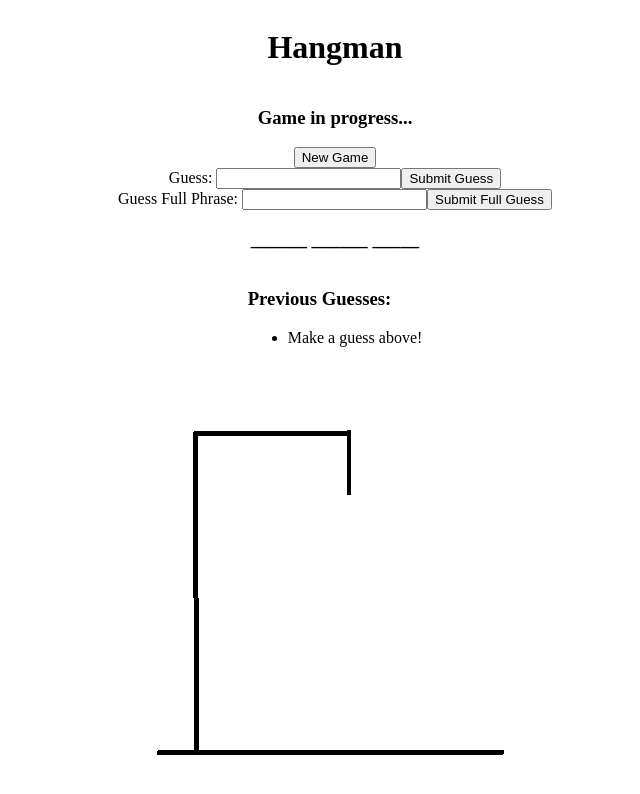
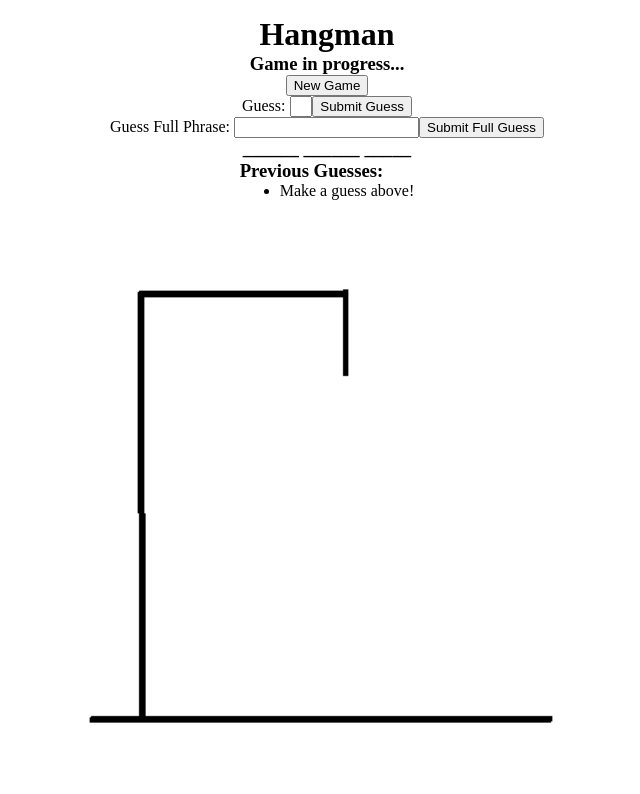
Before and after one commit to ryancarignan/hangman-angular, an Angular app: page / in a window 1280 px wide. Shown: the top 794 px of the page, without its empty margins (313-953 px from the left). Built offline with nearby package versions, Linux system fonts and the light colour scheme.

Commit message:
edit styling of layout

```diff
--- a/src/app/app.html
+++ b/src/app/app.html
@@ -1,5 +1,7 @@
 <router-outlet></router-outlet>
 
+<div class="outer-flex-div">
+  <div class="inner-flex-div-1">
     <h1>Hangman</h1>
 
     <div>
@@ -15,7 +17,9 @@
     <div>
       <button id="new-game" (click)="newGame()">New Game</button>
     </div>
+  </div>
 
+  <div class="inner-flex-div-2">
     <div>
       <label for="guess-input">Guess: </label>
       <input type="text" id="guess-input" [disabled]="gameWon() || wrongGuessCount() > 5">
@@ -40,5 +44,7 @@
         }
       </ul>
     </div>
+  </div>
 
   <img src="hangman-img-{{wrongGuessCount()}}.png" alt="hangman image">
+</div>
--- a/src/app/app.scss
+++ b/src/app/app.scss
@@ -1,8 +1,39 @@
 :host {
-  display: flex;
-  flex-direction: column;
-  justify-content: space-around;
-  align-items: center;
-  height: 100vh;
-  width: 100vw;
+  .outer-flex-div {
+    * {
+      margin: 0px;
+    }
+    img {
+      --img-size: 50vw;
+      height: var(--img-size);
+      width: var(--img-size);
+    }
+    #guess-input {
+      width: 2ch;
+    }
+    display: flex;
+    flex-direction: column;
+    justify-content: space-between;
+    align-items: center;
+    height: 90vh;
+    width: 100vw;
+    padding-block: 1rem;
+    margin: 0px;
+
+    .inner-flex-div-1 {
+      display: flex;
+      flex-direction: column;
+      justify-content: space-between;
+      align-items: center;
+      height: 5.5rem;
+    }
+
+    .inner-flex-div-2 {
+      display: flex;
+      flex-direction: column;
+      justify-content: space-between;
+      align-items: center;
+      height: 10rem;
+    }
+  }
 }
--- a/src/styles.scss
+++ b/src/styles.scss
@@ -1 +1,7 @@
 /* You can add global styles to this file, and also import other style files */
+
+html, body {
+	margin: 0px;
+	padding: 0px;
+	height: 100%;
+}
```
Lines whose indentation alone changed are shown as unchanged.
